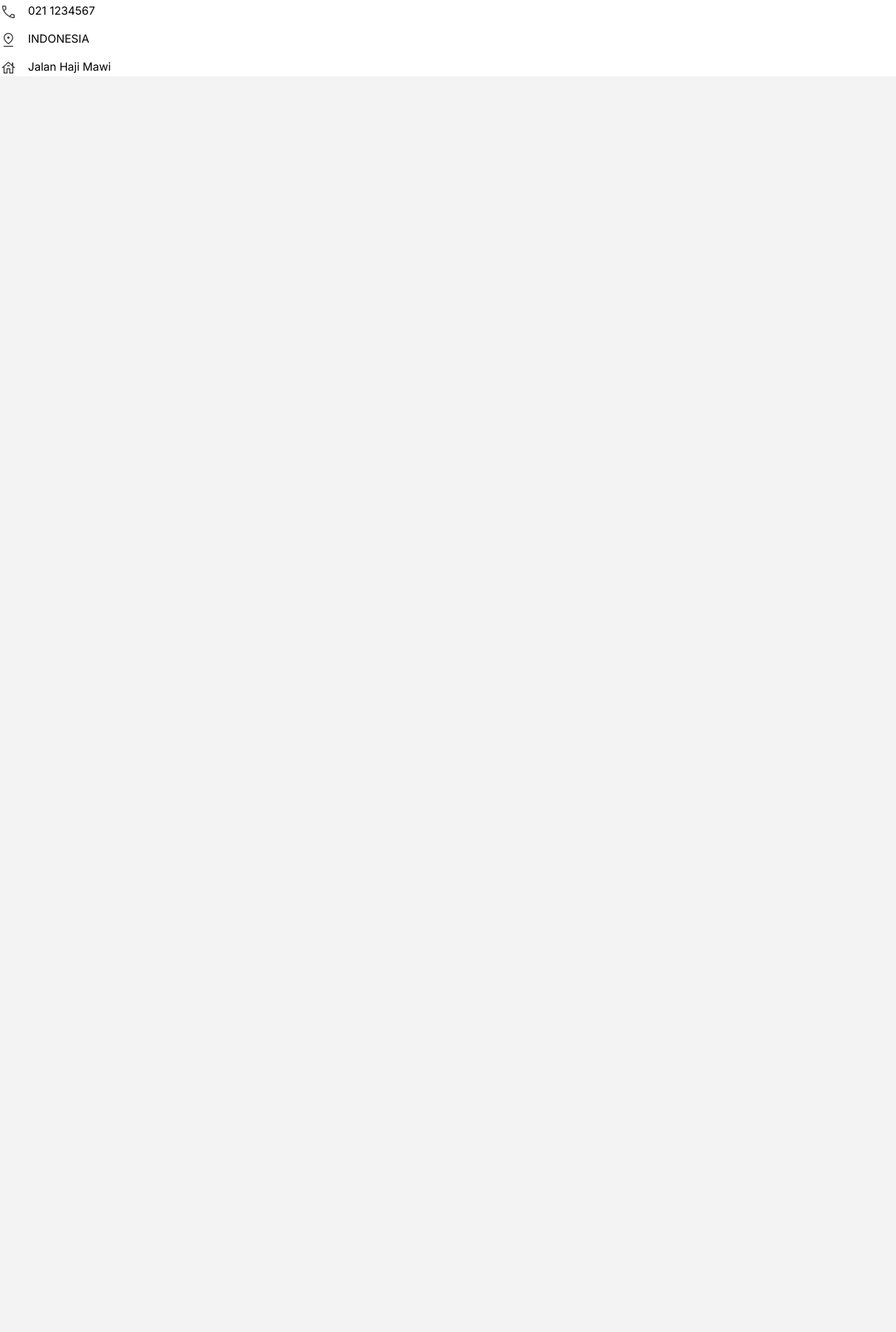
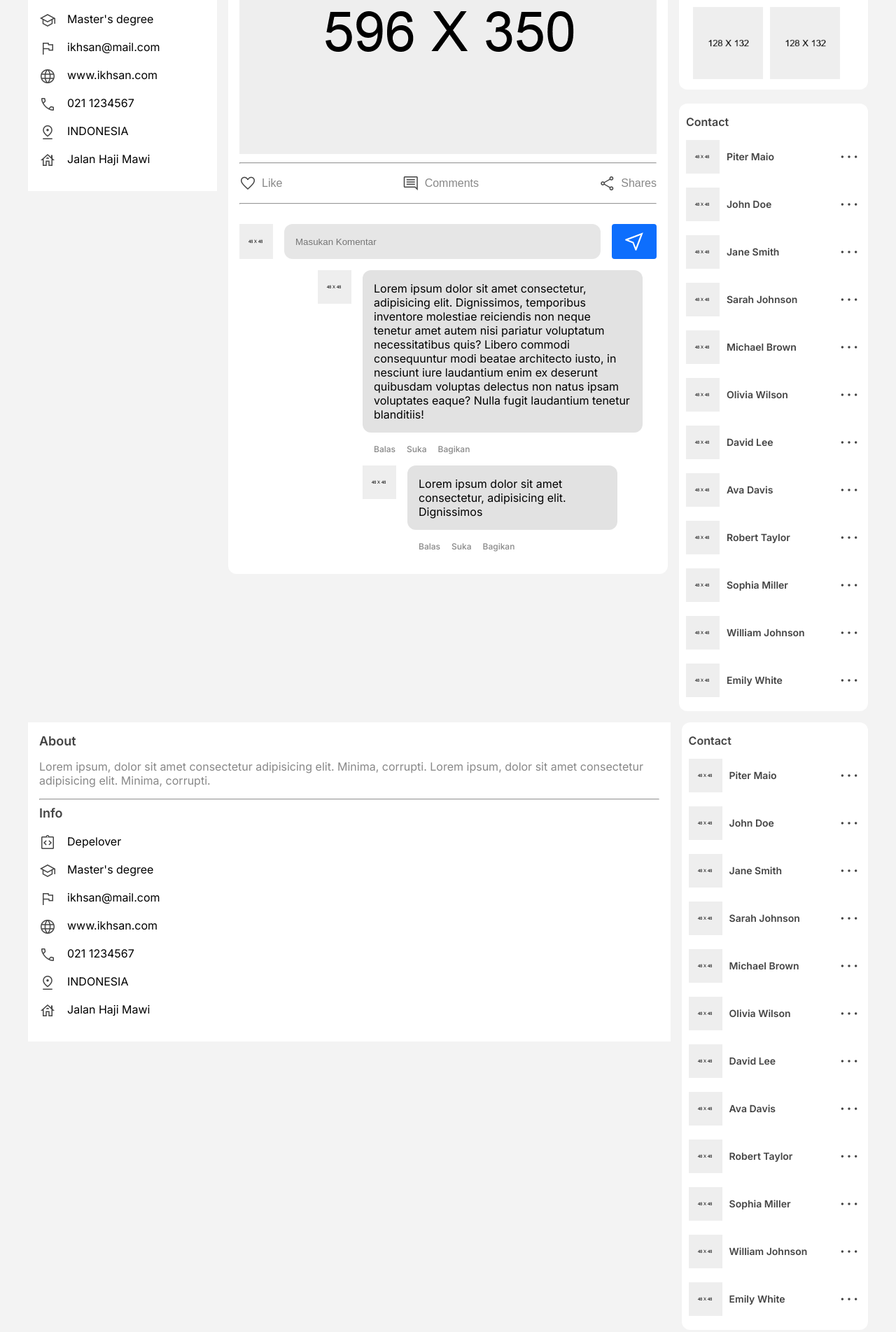
Before and after one commit to Haris-mlna/andaru-partners, a React (Create React App) app: page /profile in a window 1280 px wide. Shown: the part 885-2788 px from the top of the page at 70% size. Before the commit the page ends 1010 px from the top, so only its background shows below. Built offline with nearby package versions, Linux system fonts and the light colour scheme.

Commit message:
on progres profile page

```diff
--- a/src/components/Molekul/right-sidebar/right.module.css
+++ b/src/components/Molekul/right-sidebar/right.module.css
@@ -2,10 +2,10 @@
   background-color: white;
   padding: 15px 20px;
   border-radius: 12px;
-  max-width: 250px;
   flex: 1;
   display: flex;
   flex-direction: column;
+
 }
 
 .title_gallery {
--- a/src/pages/profile/about.module.css
+++ b/src/pages/profile/about.module.css
@@ -1,5 +1,6 @@
 .about{
     background-color: var(--bs-white);
+    padding: 1rem 1rem;
 }
 
 .info_Profile_map{
--- a/src/pages/profile/profile.jsx
+++ b/src/pages/profile/profile.jsx
@@ -8,6 +8,9 @@ import haris from "../../assets/images/harispp.png";
 import { H4tag, Span14 } from "../../components/Atom/text/text";
 import { ButtonPrimary } from "../../components/Atom/button/button";
 import About from "./about";
+import ProfileFeed from "./profileFeed";
+import { SidebarGallery } from "../../components/Molekul/right-sidebar/right-sidebar";
+import { ContactOnly } from "../../components/Molekul/contact/contact";
 
 const Profile = () => {
   return (
@@ -45,14 +48,53 @@ const Profile = () => {
           <ButtonPrimary new_className={styles.hiddenStyle} text={"Groups"} />
         </div>
       </div>
+      {/* POST */}
       <div className={styles.main_section_profile}>
-        <div className={styles.profileLeft}></div>
-        <div className={styles.profileMid}></div>
-        <div className={styles.profileRight}></div>
-        <About/>
+        <div className={styles.profileLeft}>
+          <About />
+        </div>
+        <div className={styles.profileMid}>
+          <ProfileFeed />
+        </div>
+        <div className={styles.profileRight}>
+          {" "}
+          <SidebarGallery />
+          <br />
+          <ContactOnly />
+        </div>
+      </div>
+      {/* ABOUT */}
+      <div className={styles.main_section_profile}>
+        <div className={styles.aboutLeft}>
+          <About />
+        </div>
+        <div className={styles.aboutRight}>
+          {" "}
+          <ContactOnly />
+        </div>
+      </div>
+    {/* photo */}
+      <div className={styles.main_section_profile}>
+        <div className={styles.aboutLeft}>
+          <SidebarGallery />
+        </div>
+        <div className={styles.aboutRight}>
+          {" "}
+          <ContactOnly />
+        </div>
       </div>
     </div>
   );
 };
 
+const Post = () => {
+  return (
+    <div>
+      <About />
+      <ProfileFeed />
+      <SidebarGallery />
+      <ContactOnly />
+    </div>
+  );
+};
 export default Profile;
--- a/src/pages/profile/profile.module.css
+++ b/src/pages/profile/profile.module.css
@@ -57,6 +57,13 @@
   gap: 1rem;
 }
 
+.main_section_profile{
+    display: flex;
+    gap: 1rem;
+    width: 1200px;
+    margin: 1rem auto;
+}
+
 .profileLeft {
   flex: 1;
 }
@@ -68,3 +75,19 @@
 .profileRight {
   flex: 1;
 }
+
+.aboutLeft{
+    flex: 3.1;
+}
+
+.aboutRight{
+    flex: 0.9;
+}
+
+.photoLeft{
+    flex: 1;
+}
+
+.photoRight{
+    flex: 0.9;
+}
--- /dev/null
+++ b/src/pages/profile/profileFeed.jsx
@@ -0,0 +1,11 @@
+import Feed from "../../components/Organism/feed/feed"
+
+const ProfileFeed = () => {
+    return(
+        <div>
+            <Feed/>
+        </div>
+    )
+}
+
+export default ProfileFeed
```
